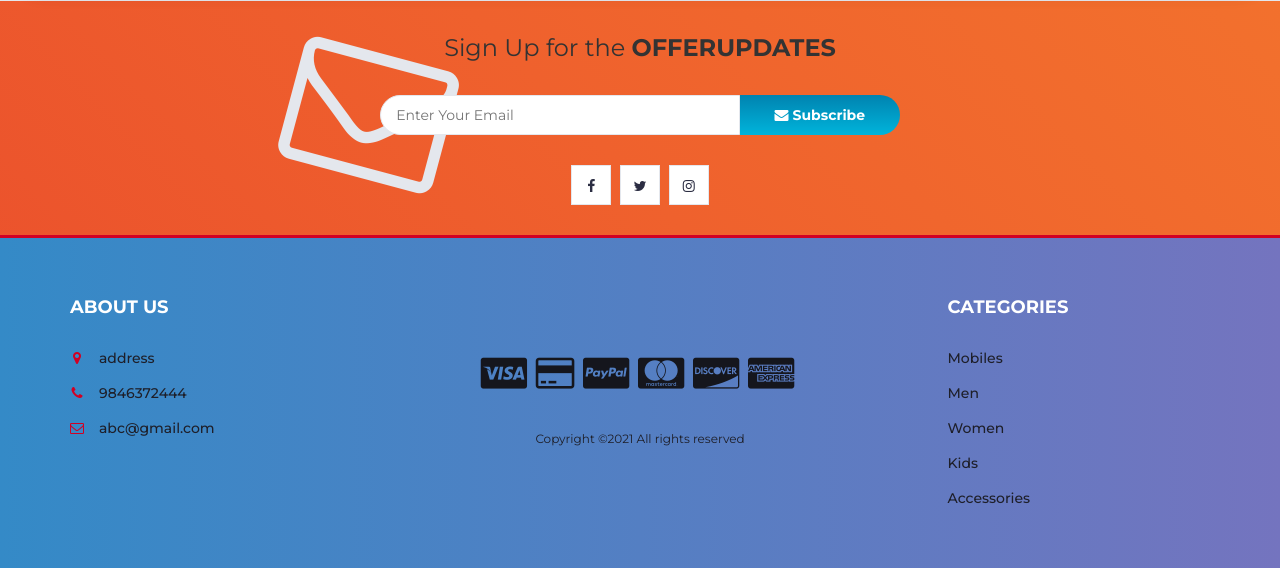
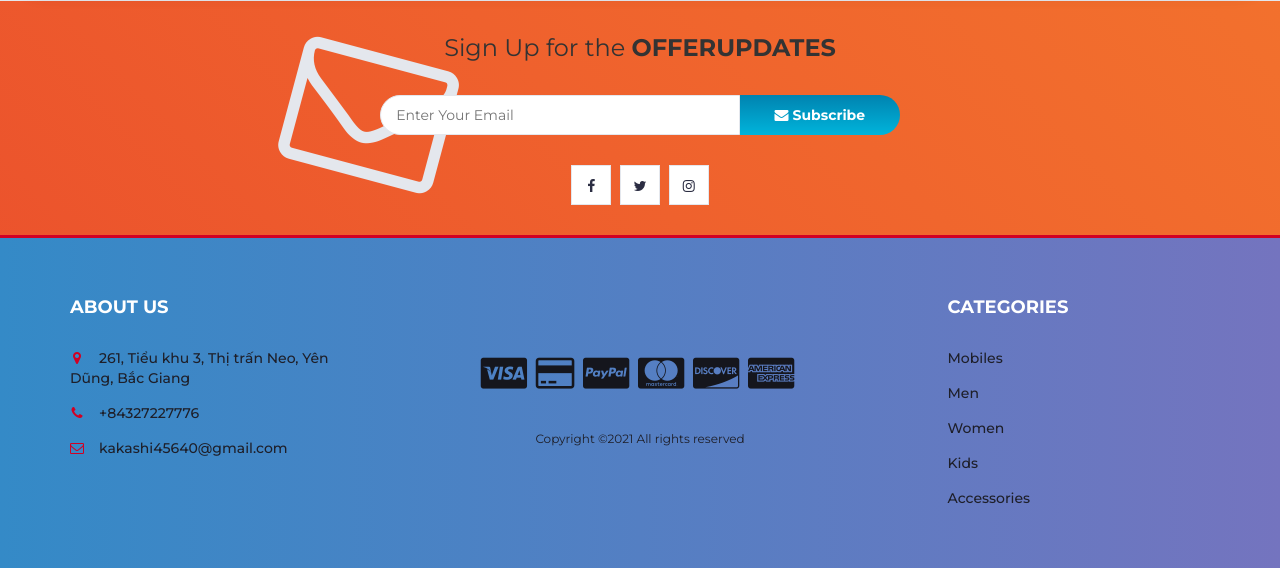
Before and after one commit to hoangbgnh123456/gaucon, a PHP site: page /myfiles/ in a window 1280 px wide. Shown: the part 3340-3908 px from the top of the page. Run offline with PHP 8.4, Linux system fonts and the light colour scheme; data comes from the database, SQL or seed files in the repository; some libraries are stand-ins or nearby versions.

Commit message:
Update footer.php

```diff
--- a/footer.php
+++ b/footer.php
@@ -10,9 +10,9 @@
 								<h3 class="footer-title">About Us</h3>
 
 								<ul class="footer-links">
-									<li><a href="#"><i class="fa fa-map-marker"></i>address</a></li>
-									<li><a href="#"><i class="fa fa-phone"></i>9846372444</a></li>
-									<li><a href="#"><i class="fa fa-envelope-o"></i>abc@gmail.com</a></li>
+									<li><a href="https://www.google.com/maps/place/tt.+Neo,+Tp.+B%E1%BA%AFc+Giang,+B%E1%BA%AFc+Giang,+Vi%E1%BB%87t+Nam/@21.204616,106.2234592,14z/data=!3m1!4b1!4m5!3m4!1s0x3135722d9c7ae1cb:0xc793e5558415dd16!8m2!3d21.2040303!4d106.2433886?hl=vi-VN"><i class="fa fa-map-marker"></i>261, Tiểu khu 3, Thị trấn Neo, Yên Dũng, Bắc Giang</a></li>
+									<li><a href="#"><i class="fa fa-phone"></i>+84327227776</a></li>
+									<li><a href="#"><i class="fa fa-envelope-o"></i>kakashi45640@gmail.com</a></li>
 								</ul>
 							</div>
 						</div>
```
